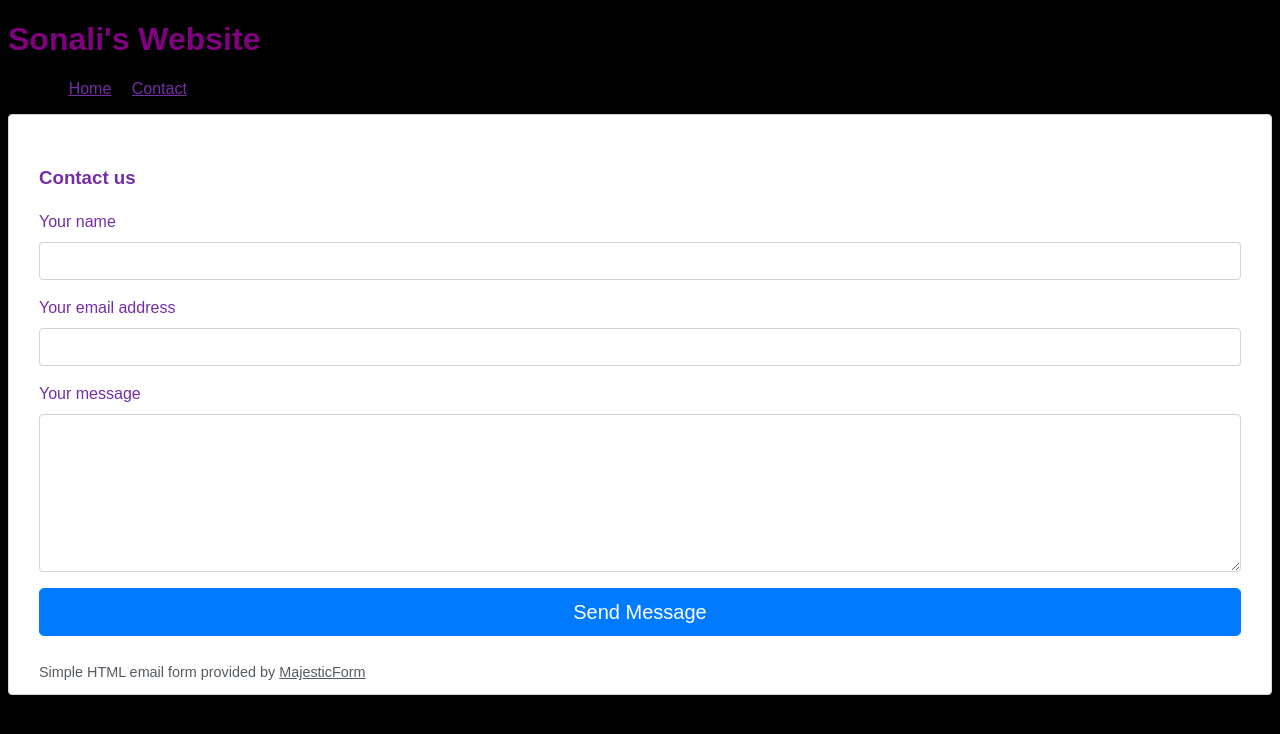
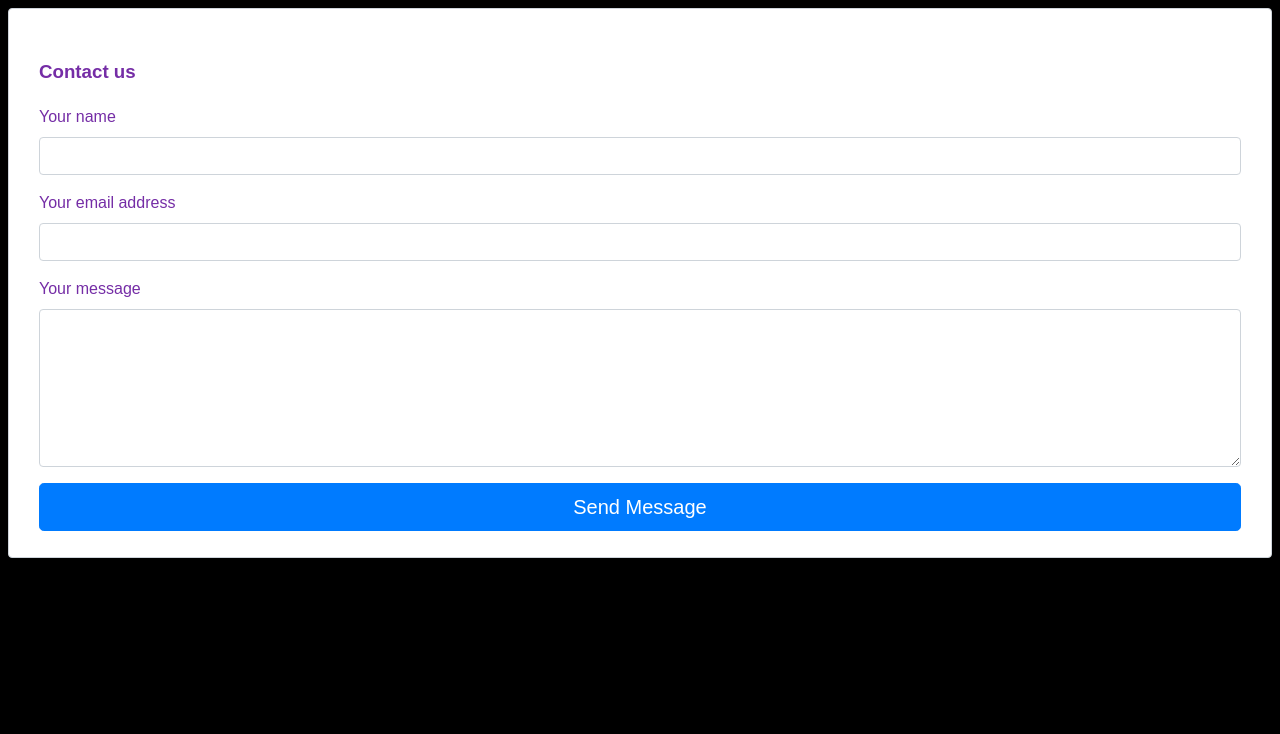
Before and after one commit to SHR82745/SHR82745.github.io, a plain HTML site: page contact.html in a window 1280 px wide. Drawn offline with Linux system fonts and the light colour scheme.

Commit message:
Add files via upload

```diff
--- a/contact.html
+++ b/contact.html
@@ -7,23 +7,13 @@
 </head>
 
 <body>
-<header>
-    <h1>Sonali's Website</h1>
-    <nav>
-        <ul>
-            <li><a href="index.html">Home</a></li>
-            <li><a href="contact.html">Contact</a></li>
-        </ul>
-    </nav>
-</header>
 
 <div class="fcf-body">
 
     <div id="fcf-form">
     <h3 class="fcf-h3">Contact us</h3>
 
-    <form id="fcf-form-id" class="fcf-form-class" method="post" action="https://formsubmit.co/sonaliheath13@gmail.com"></form>
-
+    <form id="fcf-form-id" class="fcf-form-class" method="post" action="https://formsubmit.co/sonaliheath13@gmail.com">
 
         <div class="fcf-form-group">
             <label for="Name" class="fcf-label">Your name</label>
@@ -50,11 +40,6 @@
             <button type="submit" id="fcf-button" class="fcf-btn fcf-btn-primary fcf-btn-lg fcf-btn-block">Send Message</button>
         </div>
 
-        <div class="fcf-credit" id="fcf-credit">
-        Simple HTML email form provided by <a href="https://www.majesticform.com" target="_blank">MajesticForm</a>
-        </div>
-
-
     </form>
     </div>
 
```
